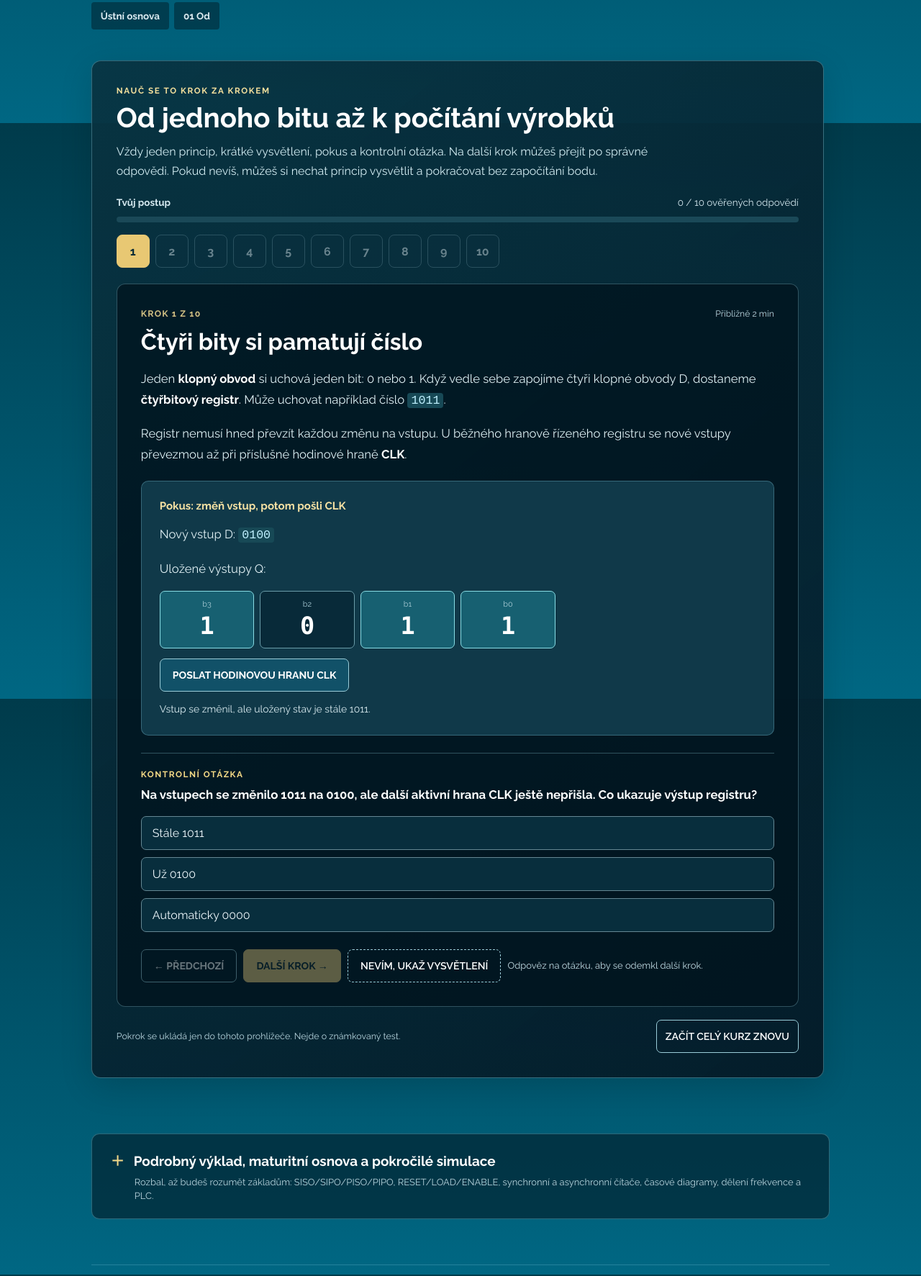
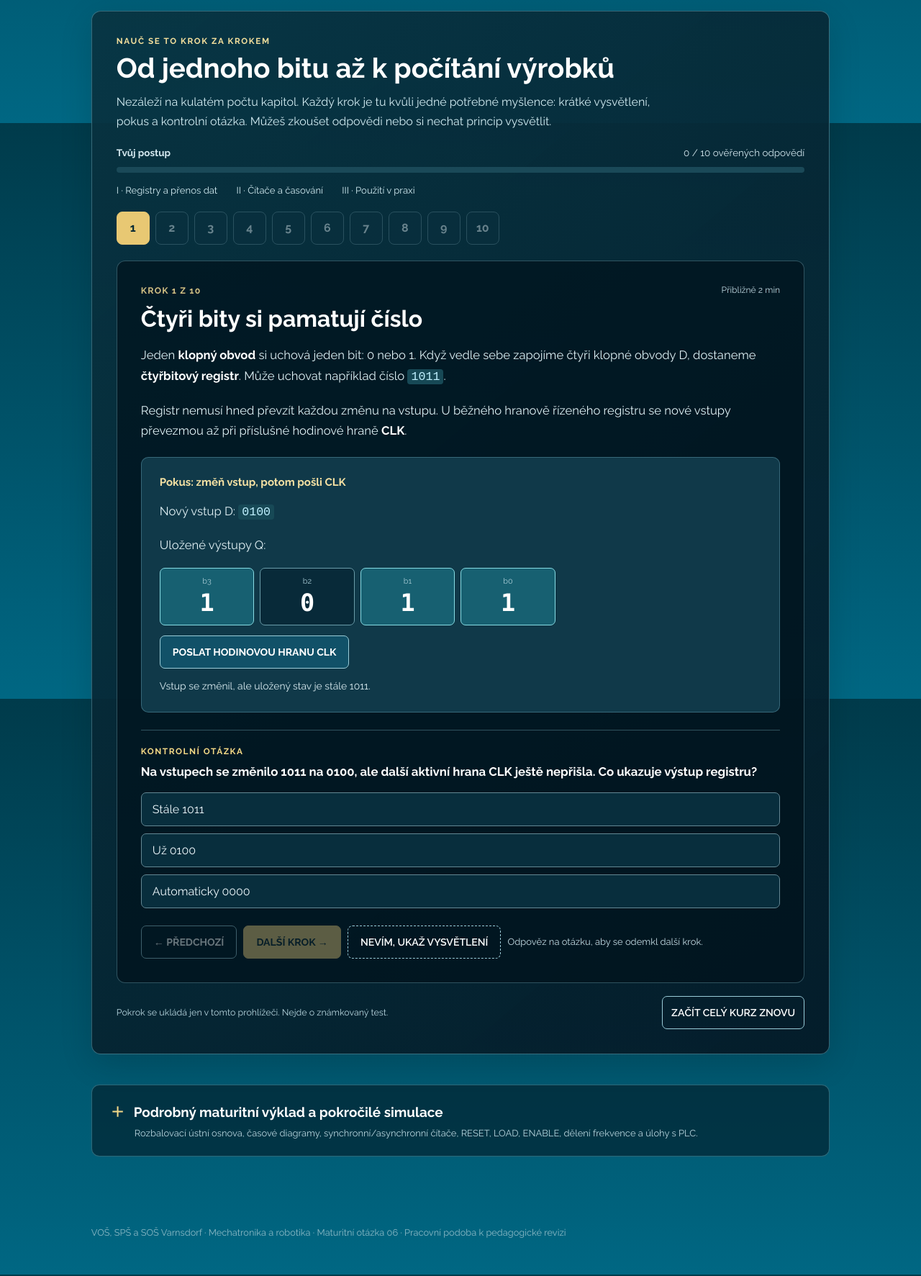
Before and after one commit to lkostak/skola-vdf, a plain HTML site: page mechatronika/maturita/06-registry-citace/index.html in a window 1280 px wide. Shown: the part 629-2402 px from the top of the page at 72% size. Drawn offline with Linux system fonts and the light colour scheme.

Commit message:
fix(maturita06): reconstruct valid lesson HTML around guided and advanced sections

```diff
--- a/mechatronika/maturita/06-registry-citace/index.html
+++ b/mechatronika/maturita/06-registry-citace/index.html
@@ -5,28 +5,27 @@
 <body class="lesson-page seq-page"><nav class="topbar"><a href="../../../">Portál</a><span class="crumb">/</span><a href="../">Maturita</a><span class="crumb">/ 06</span></nav>
 <main class="content lesson-shell"><header class="hero"><div class="eyebrow">MATURITNÍ OTÁZKA 06</div><h1>Registry a čítače</h1>
 <p class="lead">Jak si elektronika pamatuje bity, jak je posouvá a jak počítá impulsy? Pochopíme to společně, krok za krokem.</p>
-<div class="chapter-meta"><span>10 srozumitelných kroků</span><span>10 kontrolních otázek</span><span>Názorné simulace</span><span>Podrobný výklad až potom</span></div>
-<div class="scope-note"><strong>Nejdřív základ:</strong> každý krok vysvětlí jedinou myšlenku, ukáže ji na bitech a položí jednu otázku. Nespěchej. Až všemu porozumíš, otevři podrobnou maturitní osnovu a pokročilé úlohy níže.</div></header>
-<nav class="chapter-nav" aria-label="Obsah výukové otázky"><a href="#osnova">Ústní osnova</a><a href="#uvod">01 Od</a><section id="rychlokurz" class="lesson-guide" aria-labelledby="guideHeading">
+<div class="chapter-meta"><span>Výklad v přirozených krocích</span><span>Kontrolní otázky a pokusy</span><span>10 odborných kapitol v rozšíření</span><span>ŠVP: MER3-U04, MER3-U06, MER4-U05, MER4-U11</span></div>
+<div class="scope-note"><strong>Nejdřív pochop základ:</strong> registry, posuvy, přenos dat, čítače a jejich praktické použití. V každém kroku jeden princip, příklad a kontrolní otázka. Podrobné kapitoly a složitější úlohy jsou níže v rozšíření.</div></header>
+<section id="rychlokurz" class="lesson-guide" aria-labelledby="guideHeading">
  <div class="guide-kicker">NAUČ SE TO KROK ZA KROKEM</div>
  <h2 class="guide-heading" id="guideHeading">Od jednoho bitu až k počítání výrobků</h2>
- <p class="guide-lead">Vždy jeden princip, krátké vysvětlení, pokus a kontrolní otázka. Na další krok můžeš přejít po správné odpovědi. Pokud nevíš, můžeš si nechat princip vysvětlit a pokračovat bez započítání bodu.</p>
- <div class="guide-progress-head"><strong>Tvůj postup</strong><span id="guideProgressText">0 / 10 ověřených odpovědí</span></div>
+ <p class="guide-lead">Nezáleží na kulatém počtu kapitol. Každý krok je tu kvůli jedné potřebné myšlence: krátké vysvětlení, pokus a kontrolní otázka. Můžeš zkoušet odpovědi nebo si nechat princip vysvětlit.</p>
+ <div class="guide-progress-head"><strong>Tvůj postup</strong><span id="guideProgressText">Načítání výuky…</span></div>
  <div class="guide-progress-track" role="progressbar" aria-label="Zvládnuté kontrolní otázky"><span id="guideProgressBar"></span></div>
+ <p class="guide-lead" style="font-size:.82rem;margin:14px 0 0">I · Registry a přenos dat　　II · Čítače a časování　　III · Použití v praxi</p>
  <nav id="guideStepNav" class="guide-step-nav" aria-label="Jednotlivé kroky výuky"></nav>
- <div id="guidedStage" class="guide-card" aria-label="Aktuální výukový krok">
-  <h3>Začni jedním bitem</h3><p>Jeden klopný obvod uchová jeden bit. Čtyři společně vytvoří registr. Interaktivní výklad se zobrazí po načtení stránky.</p>
- </div>
- <noscript><p>Interaktivní průvodce vyžaduje JavaScript. Podrobný výklad je dostupný v rozbalovací části níže i bez něj.</p></noscript>
- <div class="guide-footer"><span>Pokrok se ukládá jen do tohoto prohlížeče. Nejde o známkovaný test.</span>
+ <div id="guidedStage" class="guide-card" aria-label="Aktuální výukový krok"><h3>Začni jedním bitem</h3><p>Interaktivní průvodce se zobrazí po načtení stránky.</p></div>
+ <noscript><p>Průvodce potřebuje JavaScript. Podrobný výklad zůstává dostupný i bez něj.</p></noscript>
+ <div class="guide-footer"><span>Pokrok se ukládá jen v tomto prohlížeči. Nejde o známkovaný test.</span>
   <button type="button" class="guide-restart" id="guideReset">Začít celý kurz znovu</button></div>
 </section>
 <details id="podrobne" class="guide-deep">
- <summary>Podrobný výklad, maturitní osnova a pokročilé simulace
-  <small>Rozbal, až budeš rozumět základům: SISO/SIPO/PISO/PIPO, RESET/LOAD/ENABLE, synchronní a asynchronní čítače, časové diagramy, dělení frekvence a PLC.</small>
+ <summary>Podrobný maturitní výklad a pokročilé simulace
+  <small>Rozbalovací ústní osnova, časové diagramy, synchronní/asynchronní čítače, RESET, LOAD, ENABLE, dělení frekvence a úlohy s PLC.</small>
  </summary>
  <div class="guide-deep-body">
-<a href="#registry">02 Paměťový</a><a href="#posuvy">03 Posuny</a><a href="#casovani">04 Sériové/paralelní</a><a href="#citace">05 Čítač,</a><a href="#synchronni">06 Synchronní</a><a href="#frekvence">07 Dělení</a><a href="#rizeni">08 RESET,</a><a href="#praxe">09 Konkrétní</a><a href="#overeni">10 Souvislá</a></nav>
+<nav class="chapter-nav" aria-label="Obsah výukové otázky"><a href="#osnova">Ústní osnova</a><a href="#uvod">01 Od</a><a href="#registry">02 Paměťový</a><a href="#posuvy">03 Posuny</a><a href="#casovani">04 Sériové/paralelní</a><a href="#citace">05 Čítač,</a><a href="#synchronni">06 Synchronní</a><a href="#frekvence">07 Dělení</a><a href="#rizeni">08 RESET,</a><a href="#praxe">09 Konkrétní</a><a href="#overeni">10 Souvislá</a></nav>
 <section class="section"><div class="question-overview" aria-labelledby="overview-title"><h2 id="overview-title">O čem je maturitní otázka 6?</h2>
 <p>V předchozí otázce jsme pochopili <strong>klopný obvod jako paměť jednoho bitu</strong>. Teď tyto stavební prvky spojíme do větších funkčních celků. Naučíme se uchovávat celé čtyřbitové slovo, posouvat informaci mezi buňkami a převádět sériově přicházející bity do paralelní podoby.</p>
 <p>Potom přejdeme k <strong>čítačům</strong>, které se při přicházejících impulsech pohybují po předem dané posloupnosti stavů. Porovnáme binární a dekadické čítání, směr nahoru a dolů, synchronní a asynchronní zapojení, reset, load a zkrácené cykly. Z časových diagramů odvodíme i dělení frekvence.</p>
@@ -121,6 +120,6 @@
 <aside class="worked-example"><h3>Modelová ústní odpověď</h3><p>„Registr je skupina klopných obvodů, které společně uchovávají několik bitů. Posuvný registr přesouvá bity mezi buňkami při hodinové hraně. Čítač oproti tomu při impulsech přechází mezi číselnými stavy. Čtyřbitový binární čítač má 16 stavů, dekadický pouze deset. U synchronního čítače se stav mění na společném taktu, u ripple se změny šíří stupni. Na binárním čítači můžeme dělit frekvenci a v PLC používáme čítače událostí například k počítání výrobků.“</p></aside>
 <nav class="lesson-bottom-nav"><a href="../05-sekvencni-logika/">← Opakovat klopné obvody 05</a><a href="../">Přehled maturitních otázek →</a></nav>
 </section>
-<footer class="footer">VOŠ, SPŠ a SOŠ Varnsdorf · Mechatronika a robotika · Maturitní otázka 06 · Pracovní podoba k pe</div></details>
-dagogické revizi</footer></main>
+</div></details>
+<footer class="footer">VOŠ, SPŠ a SOŠ Varnsdorf · Mechatronika a robotika · Maturitní otázka 06 · Pracovní podoba k pedagogické revizi</footer></main>
 <script src="../../../assets/js/sequential-blocks-core.js"></script><script src="app.js"></script><script src="guide.js"></script></body></html>
```
